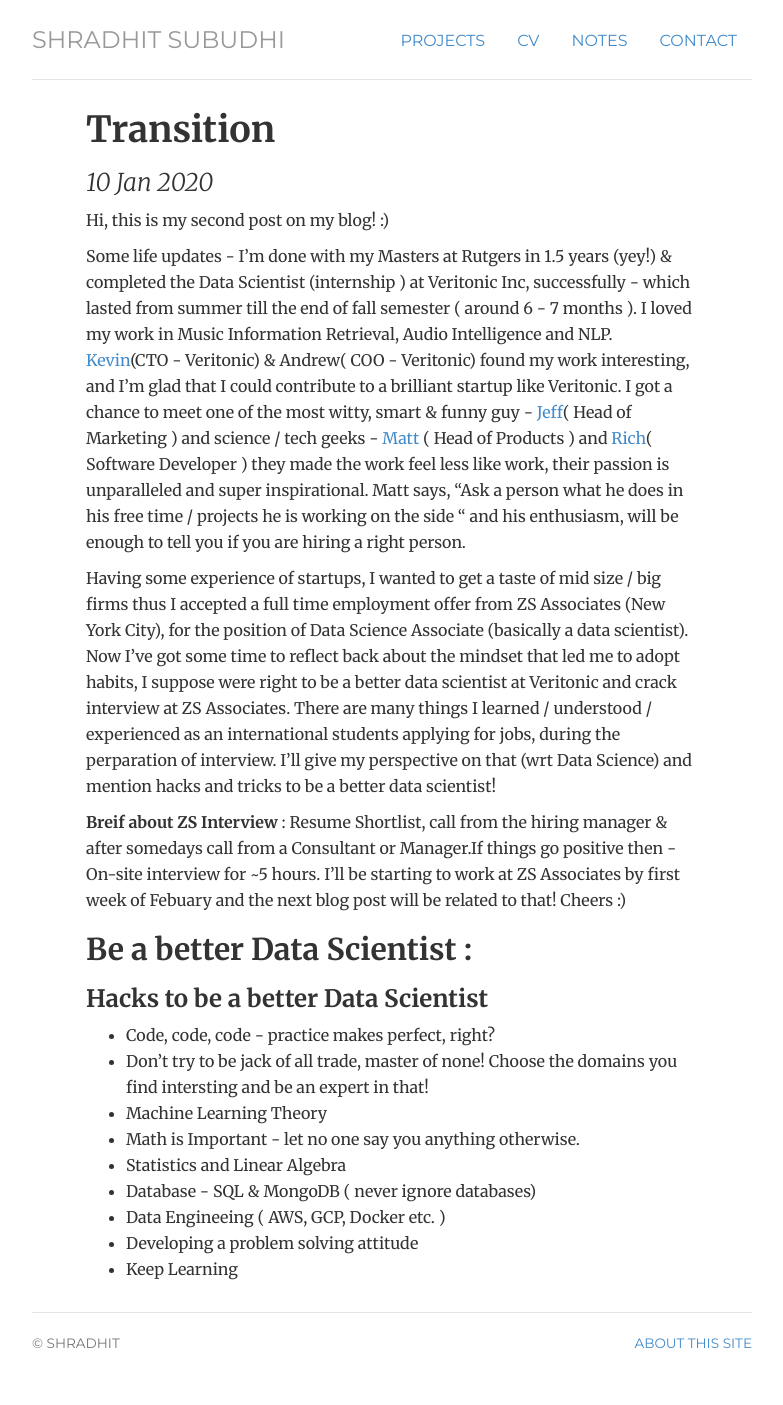
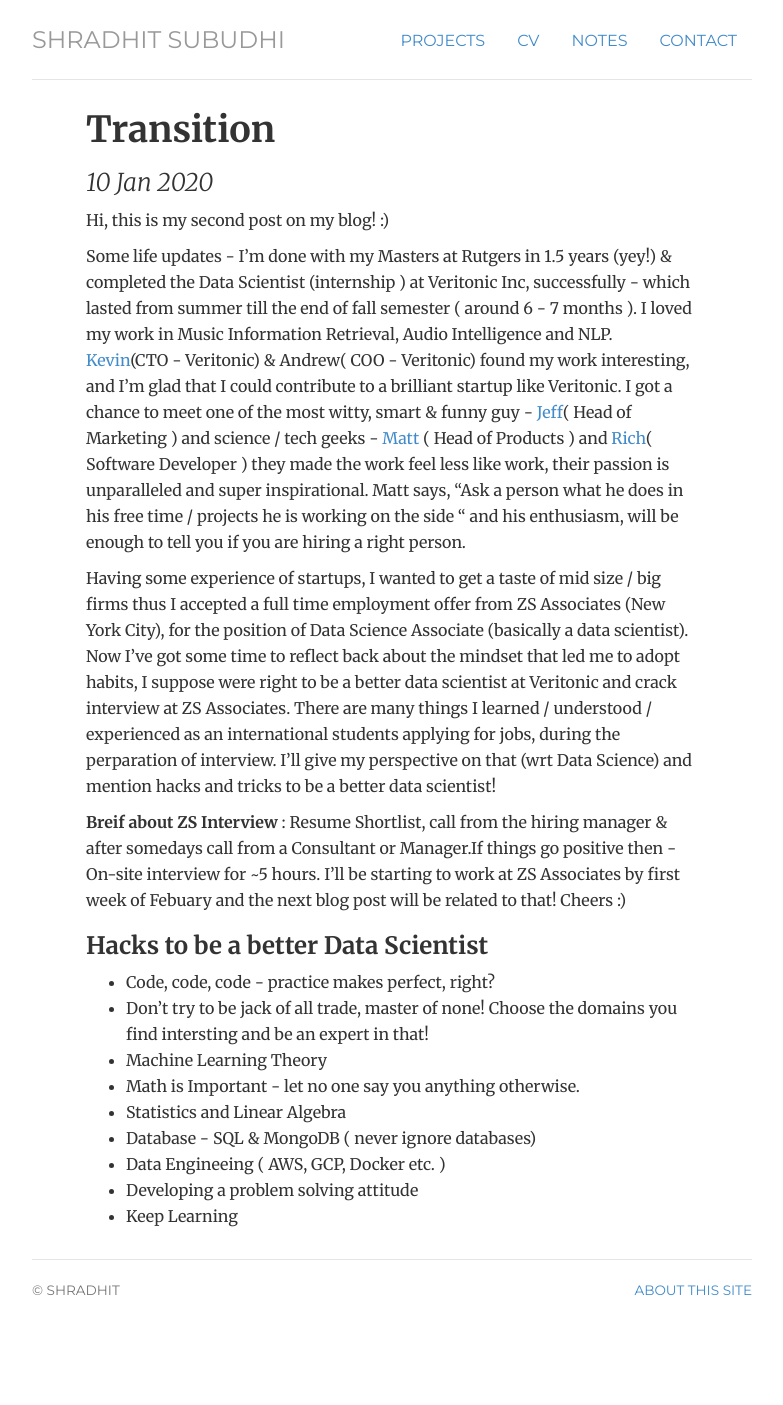
Before and after one commit to shradhit7/shradhit7.github.io, a Jekyll site: the page built from _posts/2020-01-10- Full Time Job.md, in a window 1280 px wide. Shown: the whole page, without its empty margins (248-1031 px from the left). Built offline with Jekyll 4.4.1, drawn with Linux system fonts in a browser that asks for light colours; after the commit the page ends 1352 px from its top, so only the background shows below that.

Commit message:
Update 2020-01-10- Full Time Job.md

```diff
--- a/_posts/2020-01-10- Full Time Job.md
+++ b/_posts/2020-01-10- Full Time Job.md
@@ -14,8 +14,6 @@
 I'll be starting to work at ZS Associates by first week of Febuary and the next blog post will be related to that! Cheers :)
 
 
-## Be a better Data Scientist :
-
 ### Hacks to be a better Data Scientist
 
 - Code, code, code - practice makes perfect, right?
```
